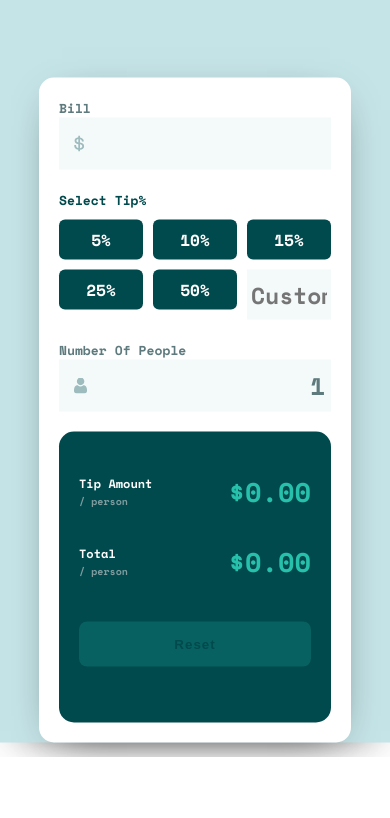
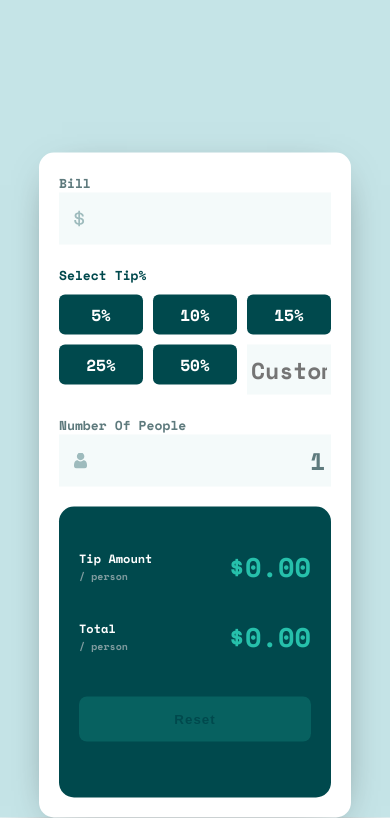
Before and after one commit to YousefSaeed668/Tip-Calculator, a plain HTML site: page index.html in a window 390 px wide. Shown: the part 87-905 px from the top of the page. Before the commit the page ends 844 px from the top, so only its background shows below. Drawn offline with nearby package versions, Linux system fonts and the light colour scheme.

Commit message:
main.css

```diff
--- a/main.css
+++ b/main.css
@@ -253,4 +253,7 @@ input{
   .calc{
     flex-direction: column;
   }
+    .container{
+    padding-top:300px ;
+  }
 }
```
